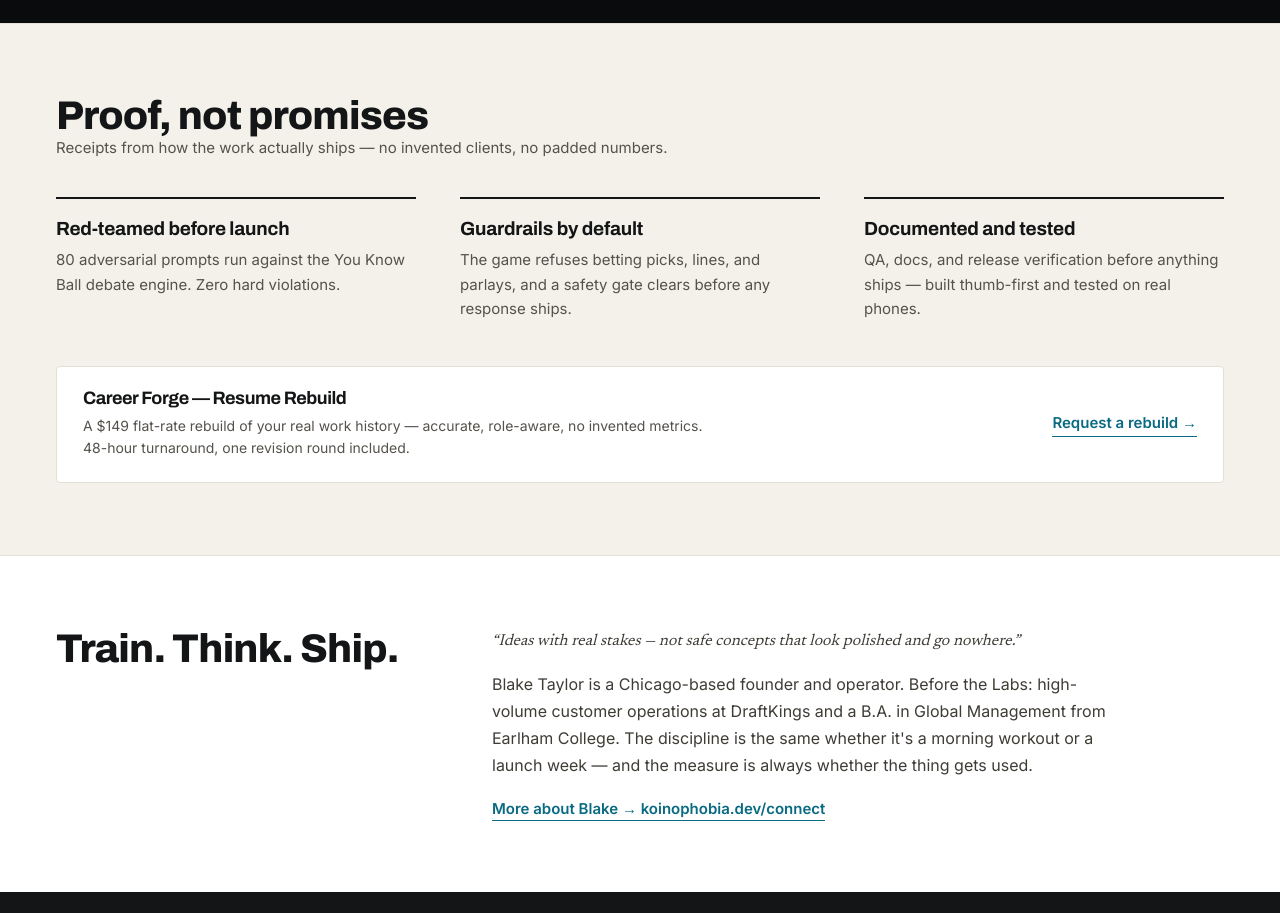
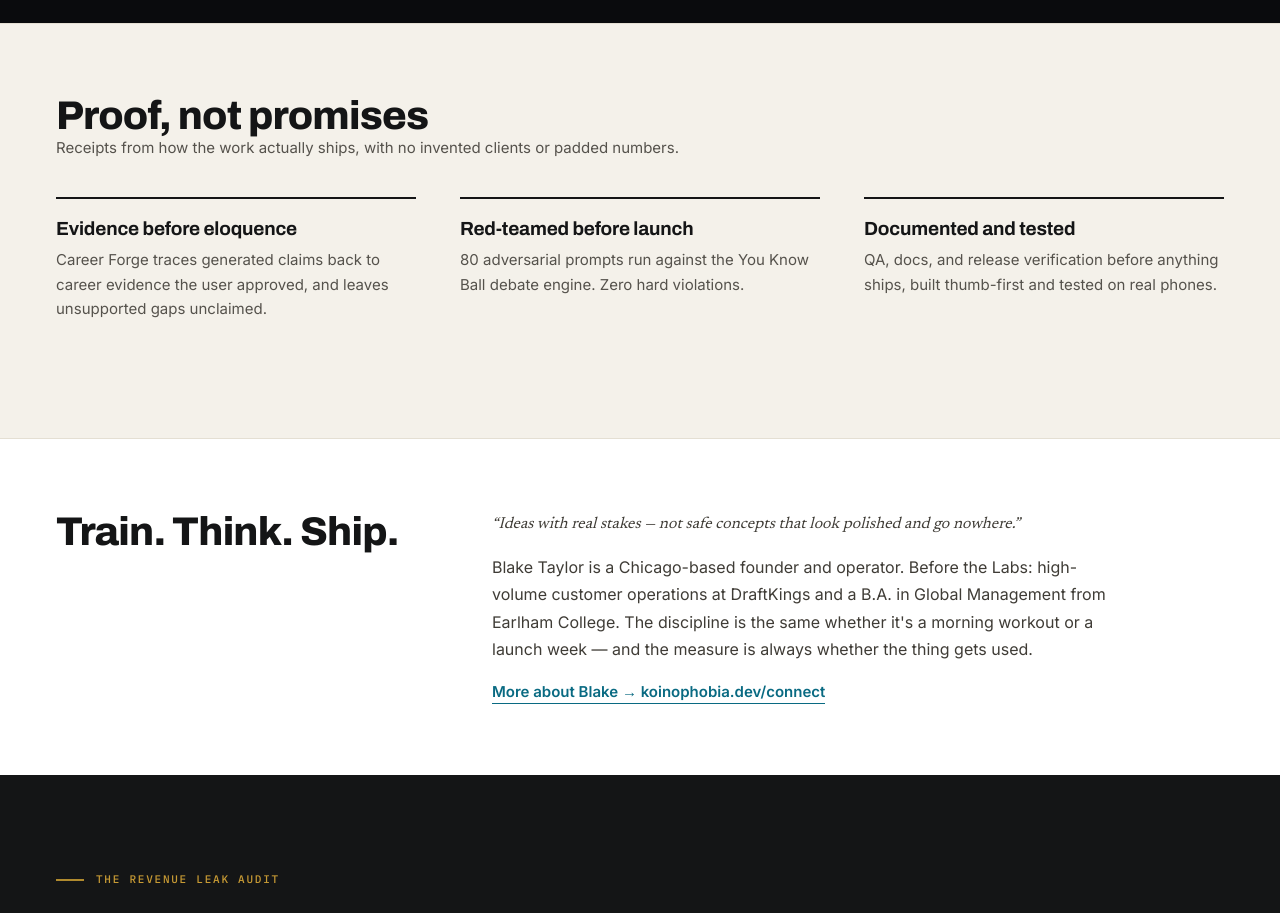
Before and after one commit to koinophobia-labs/koinophobia-labs-site, a Next.js app: page / in a window 1280 px wide. Shown: the part 5160-6073 px from the top of the page. Built offline with nearby package versions, Linux system fonts and the light colour scheme.

Commit message:
Add Career Forge proof to homepage receipts

```diff
--- a/components/home/HomeProof.tsx
+++ b/components/home/HomeProof.tsx
@@ -1,20 +1,17 @@
-import { founderLinks } from "@/lib/founderHub";
-
-// Condensed editorial evidence — real receipts only (metrics sourced from
-// lib/content.ts proofReceipts; no invented clients, numbers, or outcomes).
-// Career Forge appears here as a small secondary offer, out of the main flow.
+// Condensed editorial evidence. Real receipts only, with no invented clients,
+// numbers, or outcomes.
 const RECEIPTS = [
+  {
+    title: "Evidence before eloquence",
+    body: "Career Forge traces generated claims back to career evidence the user approved, and leaves unsupported gaps unclaimed.",
+  },
   {
     title: "Red-teamed before launch",
     body: "80 adversarial prompts run against the You Know Ball debate engine. Zero hard violations.",
   },
   {
-    title: "Guardrails by default",
-    body: "The game refuses betting picks, lines, and parlays, and a safety gate clears before any response ships.",
-  },
-  {
     title: "Documented and tested",
-    body: "QA, docs, and release verification before anything ships — built thumb-first and tested on real phones.",
+    body: "QA, docs, and release verification before anything ships, built thumb-first and tested on real phones.",
   },
 ];
 
@@ -24,8 +21,7 @@ export default function HomeProof() {
       <div className="kl-inner">
         <h2 className="kl-h2">Proof, not promises</h2>
         <p className="kl-proof__intro">
-          Receipts from how the work actually ships — no invented clients, no
-          padded numbers.
+          Receipts from how the work actually ships, with no invented clients or padded numbers.
         </p>
         <div className="kl-proof__rows">
           {RECEIPTS.map((r) => (
@@ -35,19 +31,6 @@ export default function HomeProof() {
             </div>
           ))}
         </div>
-        <aside className="kl-offer" aria-labelledby="career-forge-offer">
-          <div>
-            <h3 id="career-forge-offer">Career Forge — Resume Rebuild</h3>
-            <p>
-              A $149 flat-rate rebuild of your real work history — accurate,
-              role-aware, no invented metrics. 48-hour turnaround, one revision
-              round included.
-            </p>
-          </div>
-          <a className="kl-link" href={founderLinks.emailWithContext}>
-            Request a rebuild →
-          </a>
-        </aside>
       </div>
     </section>
   );
```
